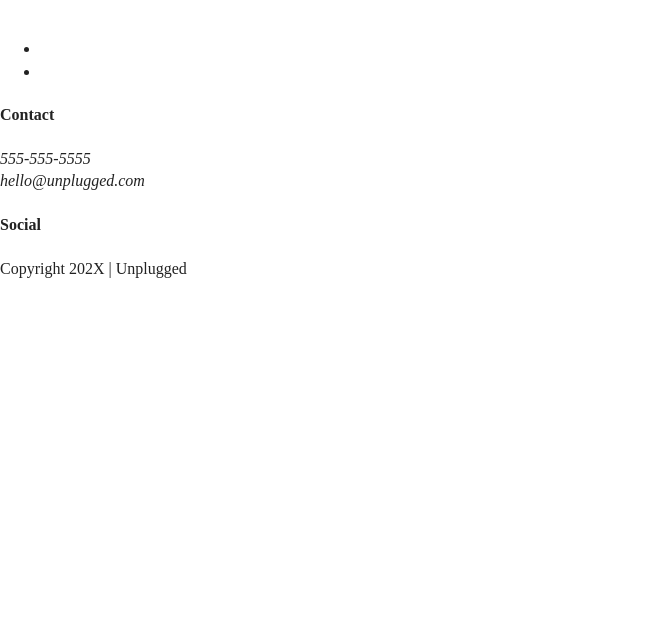
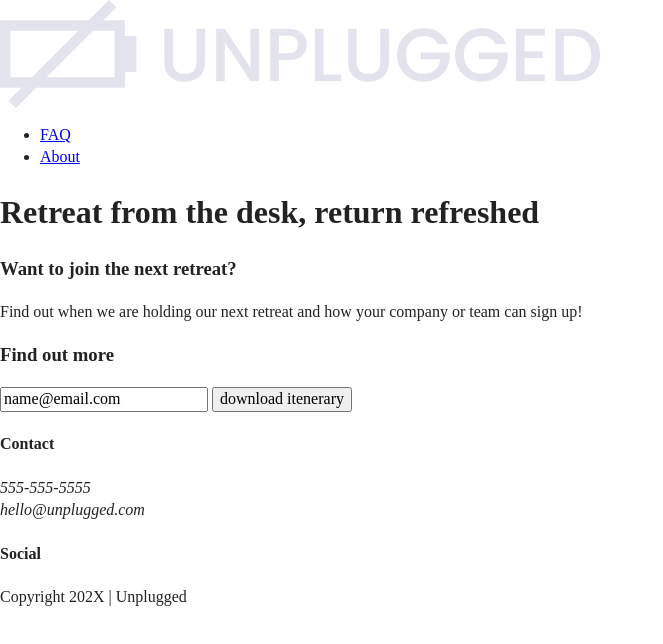
Before and after one commit to GretaGG/unplugged-rt, a website: page index.html in a window 1280 px wide. Shown: the whole page, without its empty margins (0-663 px from the left). Drawn offline with Linux system fonts and the light colour scheme.

Commit message:
Added navigation bars

```diff
--- a/homepage/index.html
+++ b/index.html
@@ -29,14 +29,14 @@
   <header>
     <div class="content-wrapper">
       <a href="#">
-        <img
+        <img src="../unplugged-rt/unplugged-design-docs/unpluggedlogo.png" alt="unplugged logo">
       </a>
 
       <div class="header-divider"></div>
       <nav>
         <ul>
-          <li><a href="../faq/index.html"></a></li>
-          <li><a href="../about/index.html"></a></li>
+          <li><a href="../unplugged-rt/faq/index.html">FAQ</a></li>
+          <li><a href="../unplugged-rt/about/index.html">About</a></li>
 
         </ul>
       </nav>
@@ -46,6 +46,26 @@
 
   </header>
   <main>
+    <section class="hero-area">
+      <div class="content-wrapper">
+        <h1>
+          Retreat from the desk, return refreshed
+        </h1>
+      </div>
+    </section>
+    <aside>
+      <div class="content-wrapper">
+        <div class="form-description">
+          <h3>Want to join the next retreat?</h3>
+          <p>Find out when we are holding our next retreat and how your company or team can sign up!</p>
+        </div>
+        <div class="form">
+          <h3>Find out more</h3>
+          <input type="text" name="name" value="name@email.com">
+          <input type="button" value="download itenerary">
+        </div>
+      </div>
+    </aside>
 
   </main>
 
```
